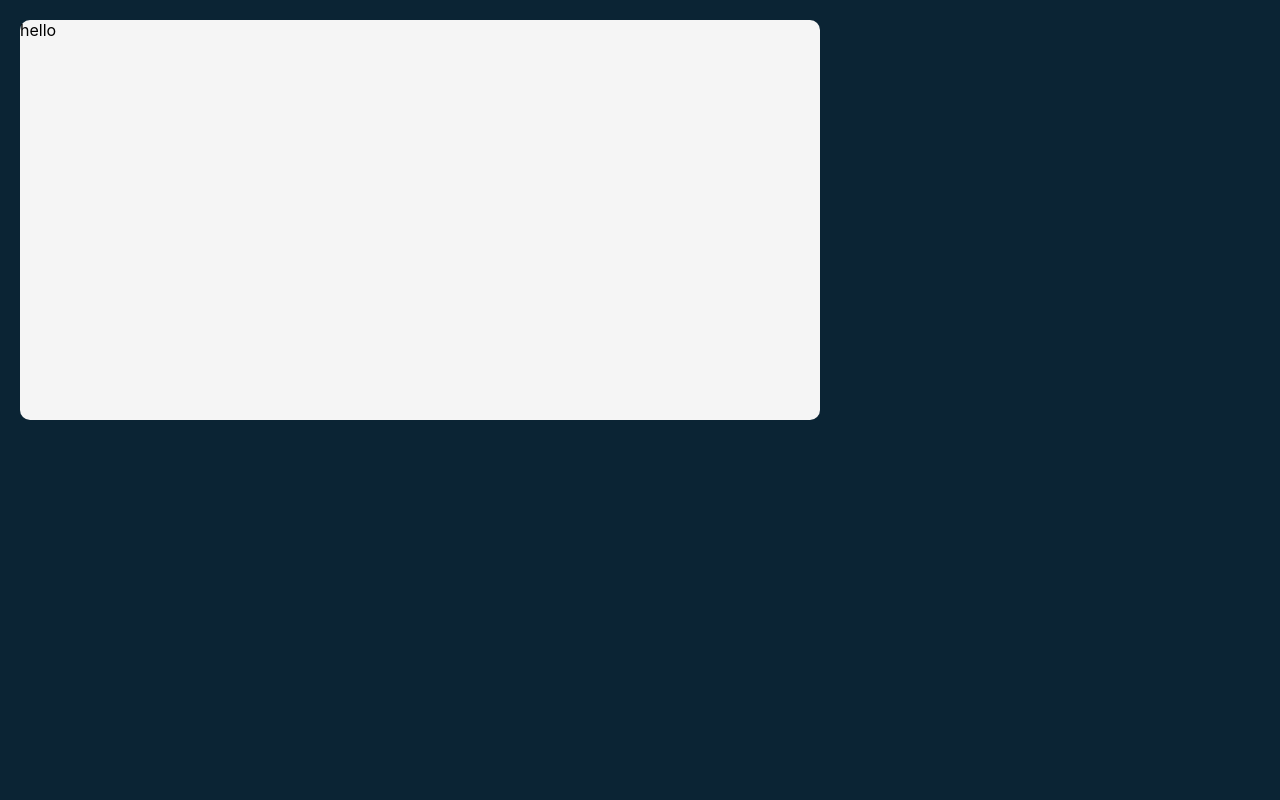
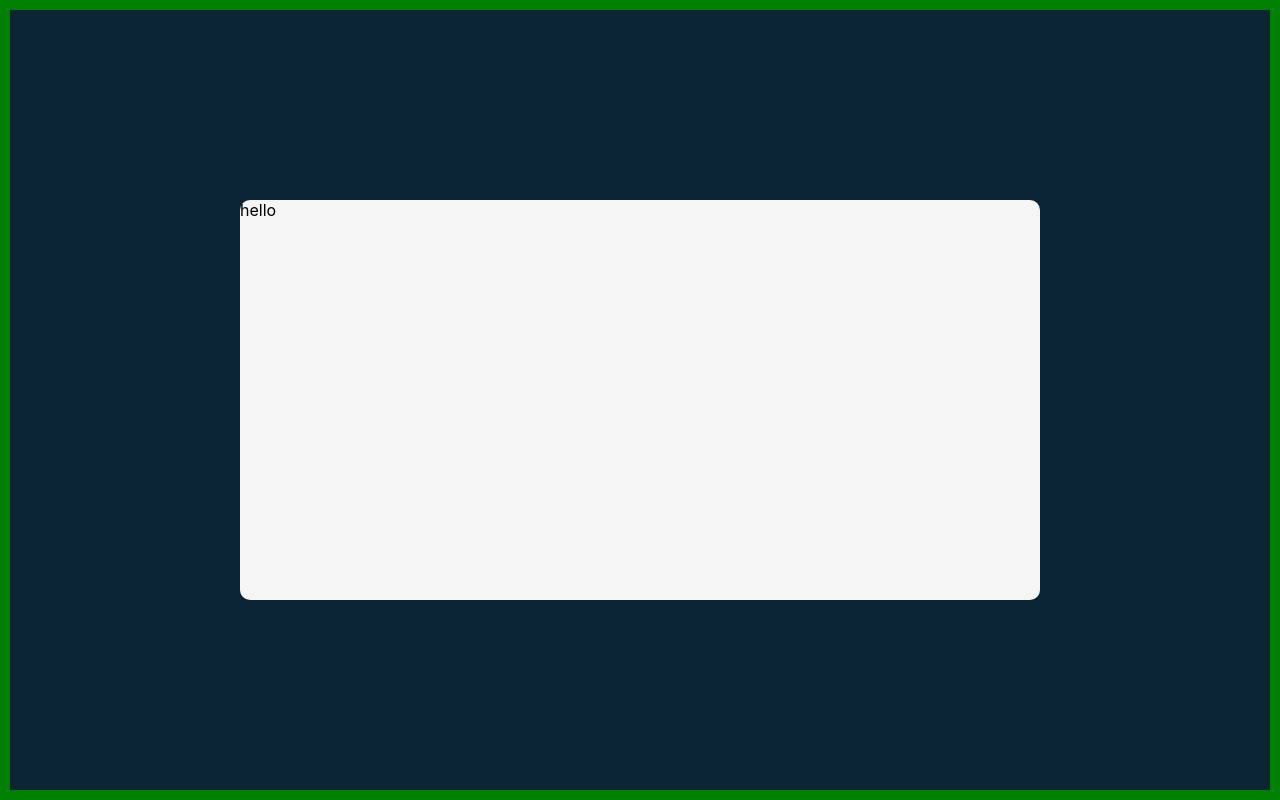
Before and after one commit to RaffayHusayn/Tenzies-Game, a React (Create React App) app: page / in a window 1280 px wide. Built offline with nearby package versions, Linux system fonts and the light colour scheme.

Commit message:
Add style to center the div

```diff
--- a/src/App.css
+++ b/src/App.css
@@ -1,16 +1,24 @@
 * {
   box-sizing: border-box;
 }
+html {
+  height: 100%;
+}
 
 body {
+  border: solid 10px green;
   margin: 0;
+  min-height: 100%;
   background-color: #0b2434;
   padding: 20px;
+  display: flex;
+  align-items: center;
+  justify-content: center;
 }
 
 .App {
   background-color: #f5f5f5;
   height: 400px;
-  max-width: 800px;
+  width: 800px;
   border-radius: 10px;
 }
```
